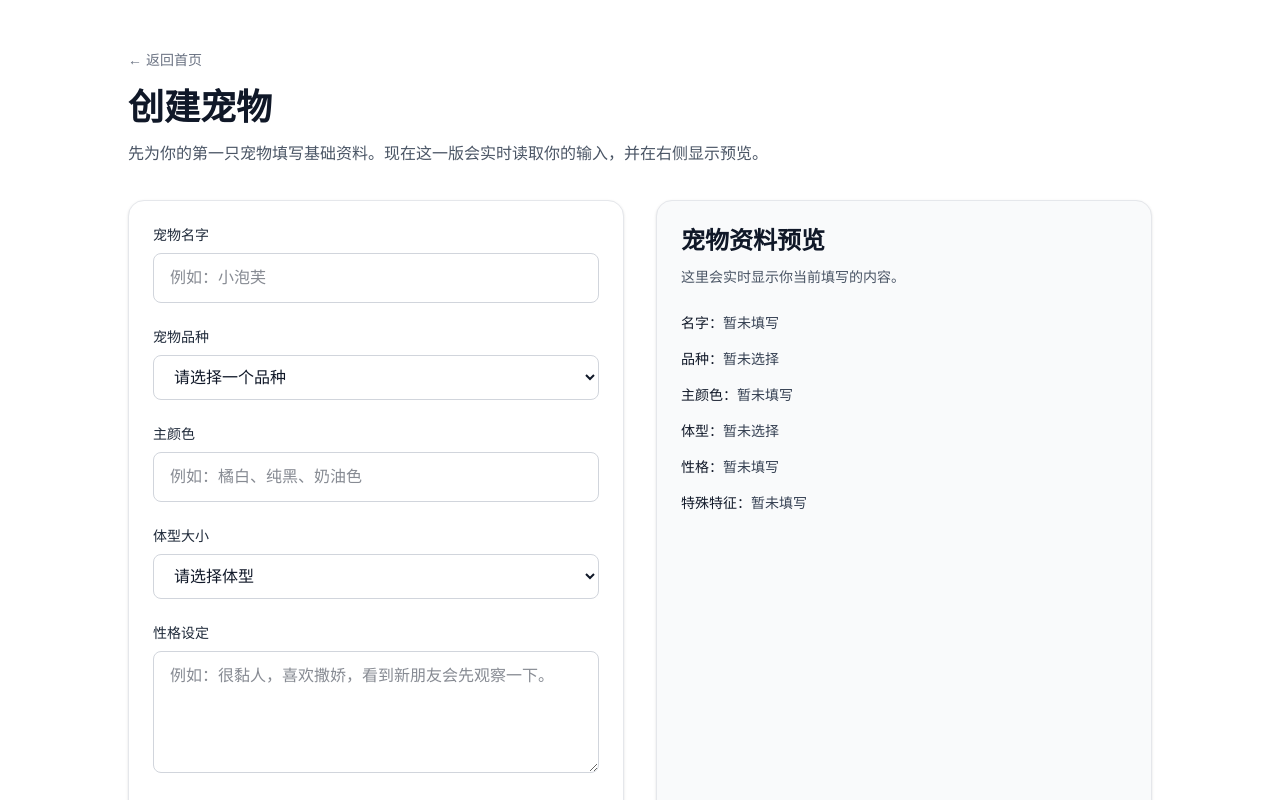
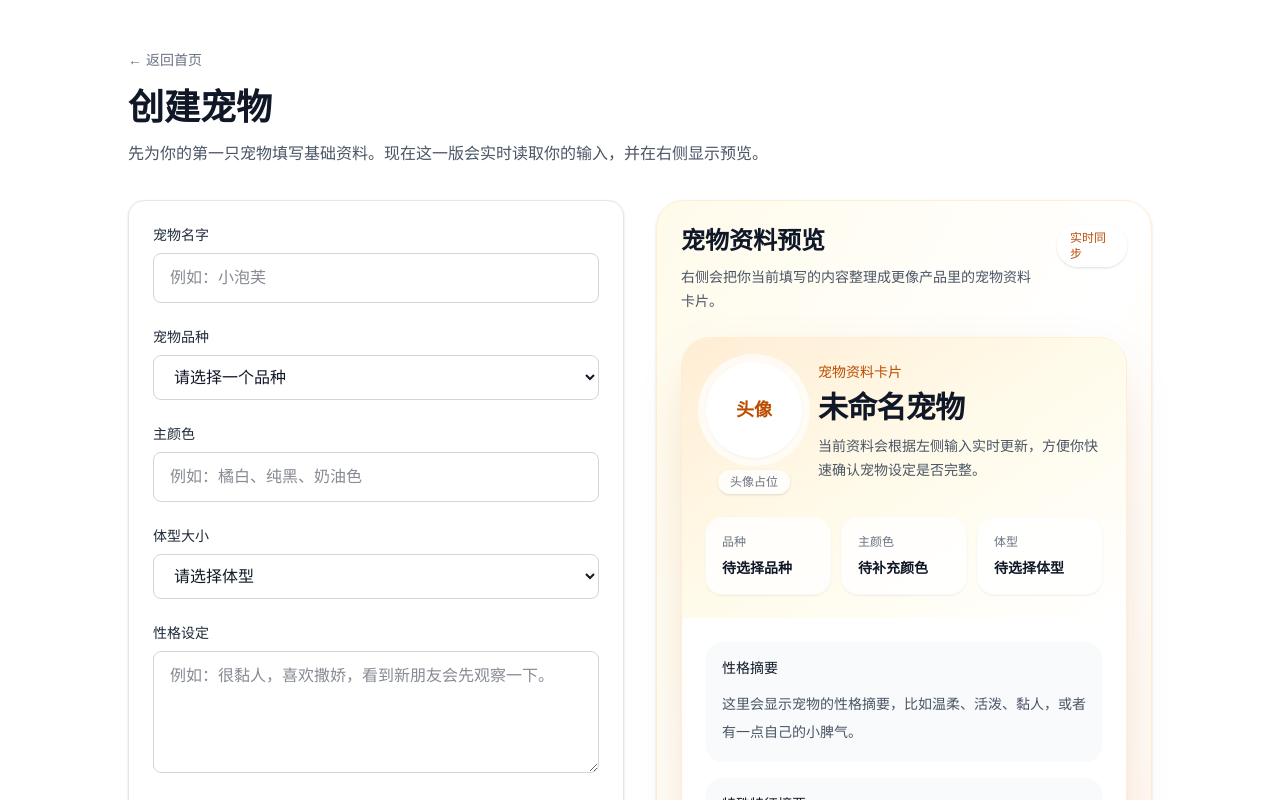
Before and after one commit to zylsr4324-byte/pet-social, a Next.js app in the folder web/: page /create-pet in a window 1280 px wide. Shown: the top 800 px of the page. Built offline with nearby package versions, Linux system fonts and the light colour scheme.

Commit message:
upgrade pet preview to profile card

```diff
--- a/web/app/create-pet/page.tsx
+++ b/web/app/create-pet/page.tsx
@@ -19,6 +19,17 @@ export default function CreatePetPage() {
       [field]: value,
     }));
   };
+
+  const petCardName = pet.petName || "未命名宠物";
+  const petCardSpecies = pet.species || "待选择品种";
+  const petCardColor = pet.color || "待补充颜色";
+  const petCardSize = pet.size || "待选择体型";
+  const petCardPersonality =
+    pet.personality ||
+    "这里会显示宠物的性格摘要，比如温柔、活泼、黏人，或者有一点自己的小脾气。";
+  const petCardSpecialTraits =
+    pet.specialTraits ||
+    "这里会显示宠物的特殊特征，比如毛色细节、耳朵形状、尾巴特点，或者很容易被记住的小标记。";
 
   return (
     <main className="min-h-screen bg-white px-6 py-12 text-gray-900">
@@ -172,41 +183,91 @@ export default function CreatePetPage() {
             </div>
           </form>
 
-          <section className="rounded-2xl border border-gray-200 bg-gray-50 p-6 shadow-sm">
-            <h2 className="text-2xl font-semibold">宠物资料预览</h2>
-            <p className="mt-2 text-sm leading-6 text-gray-600">
-              这里会实时显示你当前填写的内容。
-            </p>
-
-            <div className="mt-6 space-y-4 text-sm text-gray-700">
+          <section className="rounded-[28px] border border-orange-100 bg-gradient-to-br from-amber-50 via-white to-orange-50 p-6 shadow-sm">
+            <div className="flex items-start justify-between gap-4">
               <div>
-                <span className="font-medium text-gray-900">名字：</span>
-                {pet.petName || "暂未填写"}
+                <h2 className="text-2xl font-semibold text-gray-900">
+                  宠物资料预览
+                </h2>
+                <p className="mt-2 text-sm leading-6 text-gray-600">
+                  右侧会把你当前填写的内容整理成更像产品里的宠物资料卡片。
+                </p>
               </div>
 
-              <div>
-                <span className="font-medium text-gray-900">品种：</span>
-                {pet.species || "暂未选择"}
+              <div className="rounded-full border border-white/80 bg-white/90 px-3 py-1 text-xs font-medium text-amber-700 shadow-sm">
+                实时同步
+              </div>
+            </div>
+
+            <div className="mt-6 overflow-hidden rounded-[28px] border border-orange-100 bg-white shadow-[0_20px_60px_-24px_rgba(180,83,9,0.35)]">
+              <div className="bg-gradient-to-br from-orange-100 via-amber-50 to-white p-6">
+                <div className="flex items-start gap-4">
+                  <div className="flex flex-col items-center">
+                    <div className="flex h-24 w-24 items-center justify-center rounded-full bg-white text-lg font-semibold text-amber-700 shadow-sm ring-8 ring-white/70">
+                      {pet.petName ? pet.petName.slice(0, 1) : "头像"}
+                    </div>
+                    <span className="mt-3 rounded-full bg-white/80 px-3 py-1 text-xs text-gray-500 shadow-sm">
+                      头像占位
+                    </span>
+                  </div>
+
+                  <div className="min-w-0 flex-1">
+                    <p className="text-sm font-medium text-amber-700">
+                      宠物资料卡片
+                    </p>
+                    <h3 className="mt-2 text-3xl font-semibold tracking-tight text-gray-900">
+                      {petCardName}
+                    </h3>
+                    <p className="mt-2 text-sm leading-6 text-gray-600">
+                      当前资料会根据左侧输入实时更新，方便你快速确认宠物设定是否完整。
+                    </p>
+                  </div>
+                </div>
+
+                <div className="mt-6 grid gap-3 sm:grid-cols-3">
+                  <div className="rounded-2xl bg-white/80 p-4 shadow-sm ring-1 ring-white/70">
+                    <p className="text-xs font-medium text-gray-500">品种</p>
+                    <p className="mt-2 text-sm font-semibold text-gray-900">
+                      {petCardSpecies}
+                    </p>
+                  </div>
+
+                  <div className="rounded-2xl bg-white/80 p-4 shadow-sm ring-1 ring-white/70">
+                    <p className="text-xs font-medium text-gray-500">主颜色</p>
+                    <p className="mt-2 text-sm font-semibold text-gray-900">
+                      {petCardColor}
+                    </p>
+                  </div>
+
+                  <div className="rounded-2xl bg-white/80 p-4 shadow-sm ring-1 ring-white/70">
+                    <p className="text-xs font-medium text-gray-500">体型</p>
+                    <p className="mt-2 text-sm font-semibold text-gray-900">
+                      {petCardSize}
+                    </p>
+                  </div>
+                </div>
               </div>
 
-              <div>
-                <span className="font-medium text-gray-900">主颜色：</span>
-                {pet.color || "暂未填写"}
-              </div>
+              <div className="space-y-4 p-6">
+                <div className="rounded-2xl bg-gray-50 p-4">
+                  <p className="text-sm font-medium text-gray-900">性格摘要</p>
+                  <p className="mt-3 text-sm leading-7 text-gray-600">
+                    {petCardPersonality}
+                  </p>
+                </div>
 
-              <div>
-                <span className="font-medium text-gray-900">体型：</span>
-                {pet.size || "暂未选择"}
-              </div>
+                <div className="rounded-2xl bg-gray-50 p-4">
+                  <p className="text-sm font-medium text-gray-900">
+                    特殊特征摘要
+                  </p>
+                  <p className="mt-3 text-sm leading-7 text-gray-600">
+                    {petCardSpecialTraits}
+                  </p>
+                </div>
 
-              <div>
-                <span className="font-medium text-gray-900">性格：</span>
-                {pet.personality || "暂未填写"}
-              </div>
-
-              <div>
-                <span className="font-medium text-gray-900">特殊特征：</span>
-                {pet.specialTraits || "暂未填写"}
+                <div className="rounded-2xl border border-dashed border-orange-200 bg-orange-50/70 p-4 text-sm leading-6 text-gray-600">
+                  这张资料卡会随着你的输入继续完善。后续如果要接头像、标签或更多设定，也可以直接在这里继续扩展。
+                </div>
               </div>
             </div>
           </section>
```
